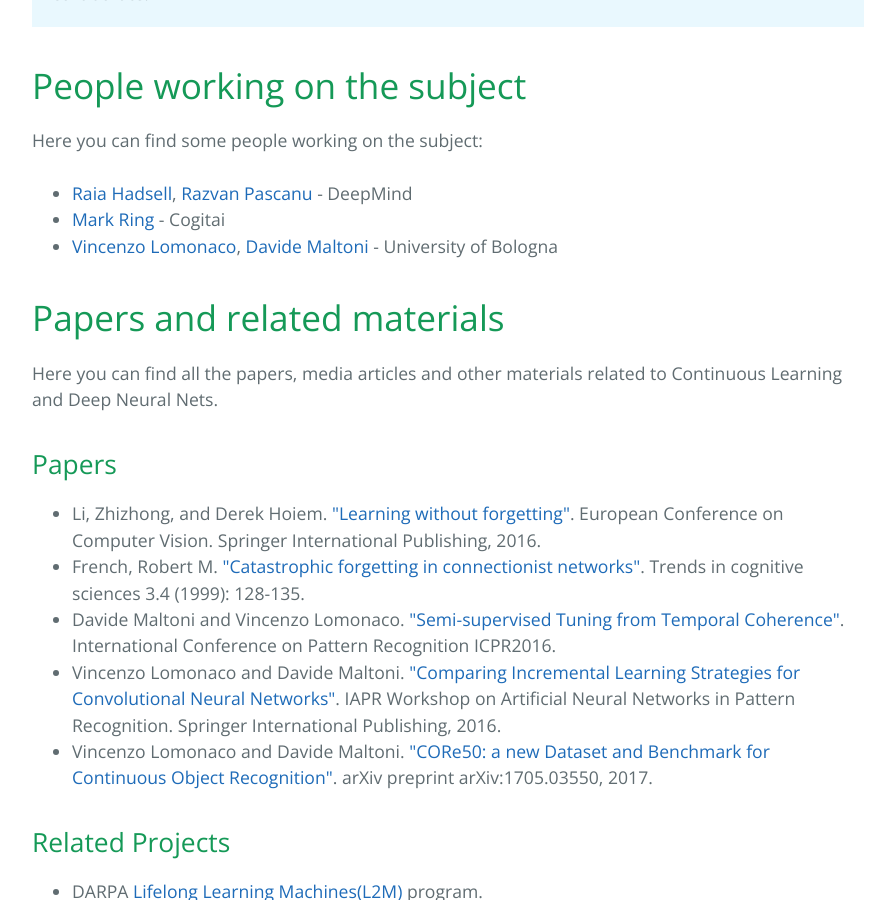
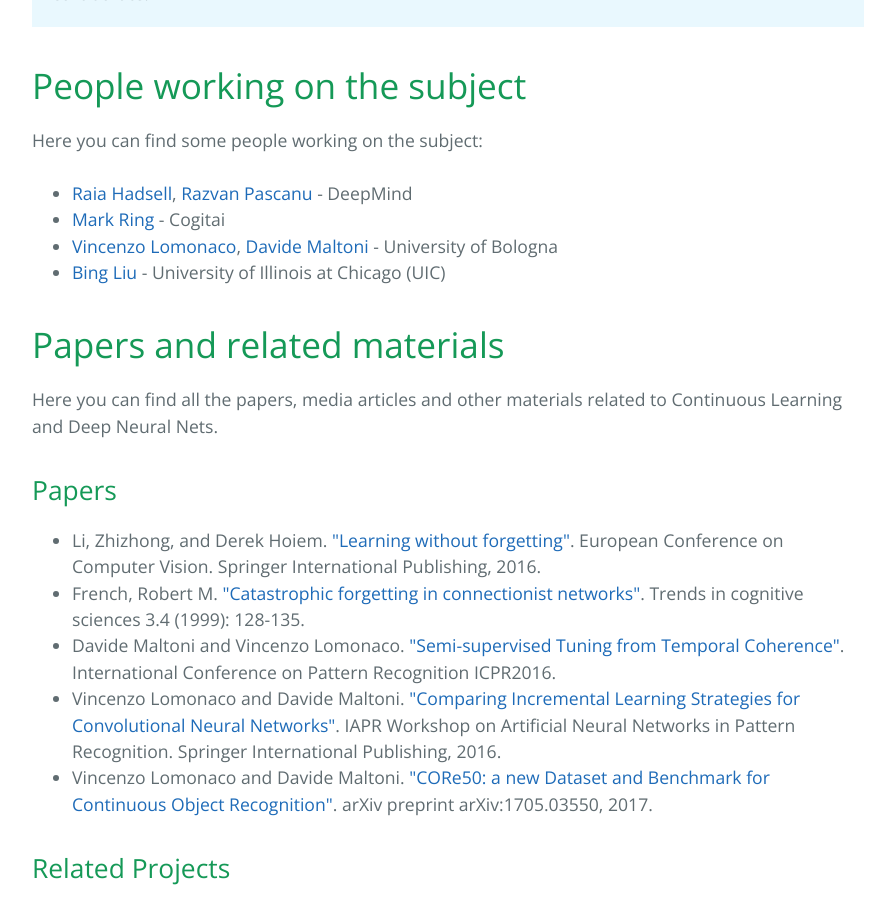
Before and after one commit to giparisi/website, a Jekyll site: the page built from index.html, in a window 1280 px wide and 900 px high, scrolled down 752 px. Shown: the whole window, without its empty margins (192-1087 px from the left). Built offline with Jekyll 4.4.1, drawn with Linux system fonts in a browser that asks for light colours; the list of posts is cut into pages by our own code.

Commit message:
bing liu added

```diff
--- a/index.html
+++ b/index.html
@@ -20,6 +20,7 @@ Humans have the extraordinary ability to learn continually from experience. Not
 			<li><span><a href="https://scholar.google.com/citations?hl=en&user=Q0YEc-QAAAAJ&view_op=list_works&sortby=pubdate"> Raia Hadsell</a>, <a href="https://scholar.google.it/citations?user=eSPY8LwAAAAJ&hl=it&oi=ao"> Razvan Pascanu </a> - DeepMind</li>
 			<li><span><a href="https://scholar.google.it/citations?user=9MlmvQUAAAAJ&hl=it&oi=ao"> Mark Ring </a> - Cogitai</li>
 			<li><span><a href="http://vincenzolomonaco.com"> Vincenzo Lomonaco</a>, <a href="http://bias.csr.unibo.it/maltoni/main.htm#">Davide Maltoni</a> - University of Bologna</li>
+			<li><span><a href="https://www.cs.uic.edu/~liub/"> Bing Liu </a> - University of Illinois at Chicago (UIC)</li>
   </ul>
 
 	<a name="papers"></a>
```
